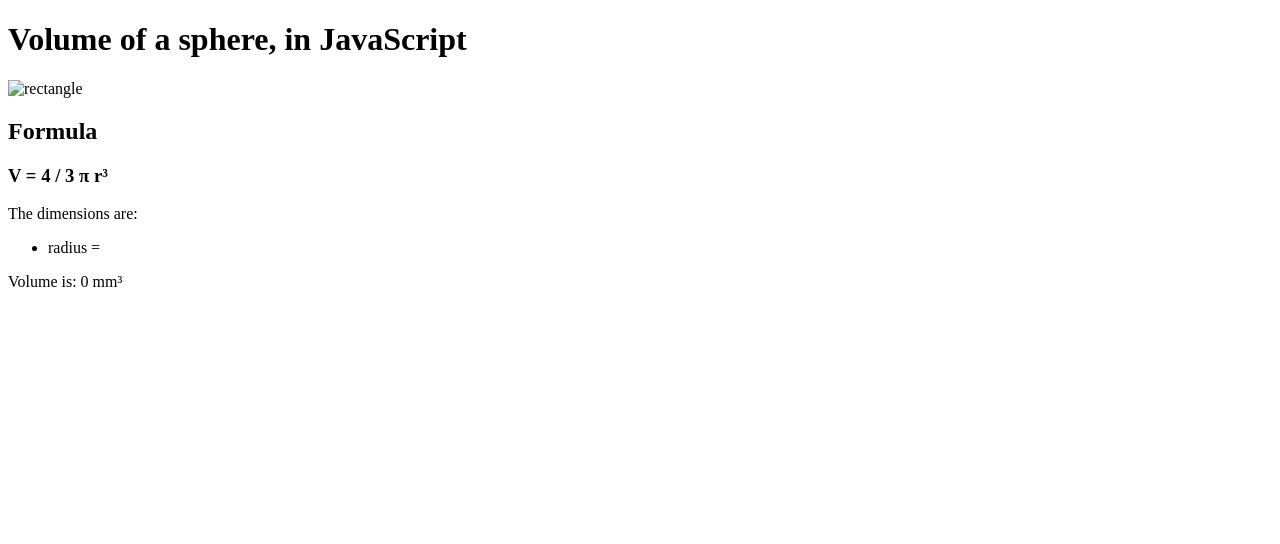
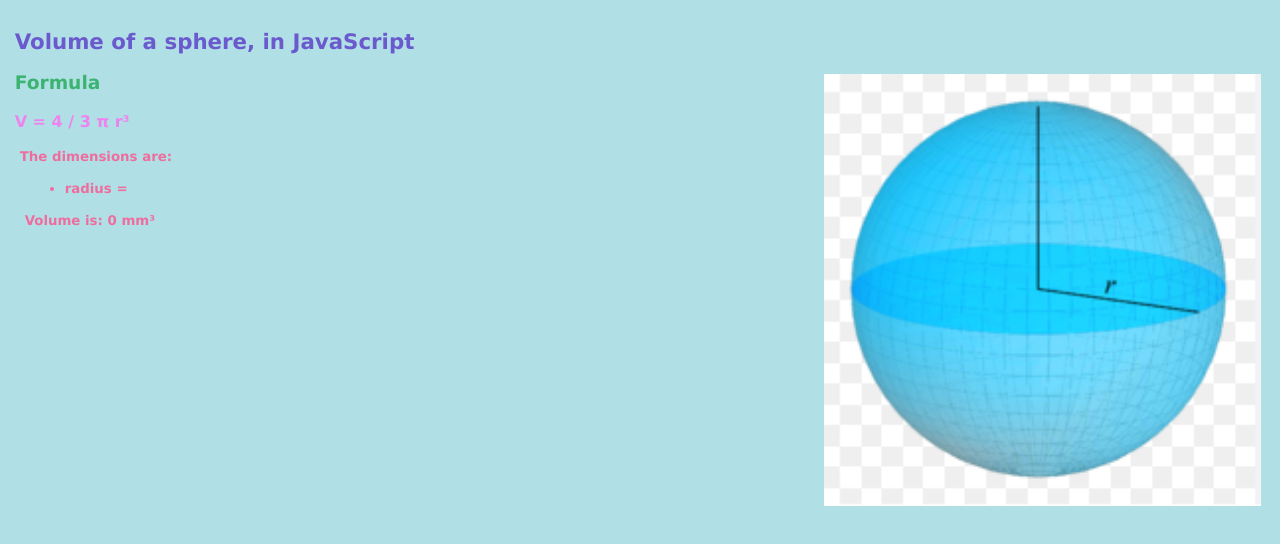
Before and after one commit to MTHS-ICD2O-1-2023/ICD2O-Unit-6-04-jinyuzhe-calista-e, a plain HTML site: page index.html in a window 1280 px wide. Drawn offline with Linux system fonts and the light colour scheme.

Commit message:
svdSDFGS

```diff
--- a/css/style.css
+++ b/css/style.css
@@ -1,4 +1,74 @@
-/* Created by: Mr. Coxall
-* Created on: Sep 2020
+/* Created by: Calista.E
+* Created on: May 2024
 * This file contains the CSS for index.html
 */
+
+body {
+  background-color: powderblue;
+  font-size: 10pt;
+  font-family: Verdana, Geneva, Arial, Helvetica, sans-serif;
+  color: black;
+  line-height: 14pt;
+  padding-left: 5pt;
+  padding-right: 5pt;
+  padding-top: 5pt;
+}
+
+h1 {
+  font: 16pt Verdana, Geneva, Arial, Helvetica, sans-serif;
+  font-weight: bold;
+  line-height: 20pt;
+  color: slateblue;
+}
+
+h2 {
+  font: 14pt Verdana, Geneva, Arial, Helvetica, sans-serif;
+  font-weight: bold;
+  line-height: 18pt;
+  color: mediumseagreen;
+}
+
+h3 {
+  font: 12pt Verdana, Geneva, Arial, Helvetica, sans-serif;
+  font-weight: bold;
+  line-height: 16pt;
+  color: violet;
+}
+
+p.subheader {
+  font-weight: bold;
+  color: #593d87;
+}
+
+div {
+  font-weight: bold;
+  color: #ee6d9e;
+  margin: 5px;
+}
+
+img {
+  padding: 3pt;
+  float: right;
+}
+
+a {
+  text-decoration: none;
+}
+
+a:link,
+a:visited {
+  color: #8094d6;
+}
+
+a:hover,
+a:active {
+  color: #f93;
+}
+
+div.footer {
+  font-size: 9pt;
+  font-style: italic;
+  line-height: 12pt;
+  text-align: center;
+  padding-top: 30pt;
+}
--- a/index.html
+++ b/index.html
@@ -16,7 +16,7 @@
   <body>
     <script src="./js/script.js"></script>
     <h1>Volume of a sphere, in JavaScript</h1>
-    <img src="./img/sphere.png" alt="rectangle" width="35%" height="auto">
+    <img src="./images/sphere.png" alt="rectangle" width="35%" height="auto">
     <h2>Formula</h2>
     <h3>V = 4 / 3 π r³ </h3>
     <div id="answers">
--- a/js/script.js
+++ b/js/script.js
@@ -13,8 +13,6 @@ window.onload = function () {
 
   // input
   const radius = params.get('radius')
-  const bBase = params.get('bBase')
-  const height = params.get('height')
   console.log(radius)
 
   // process
```
